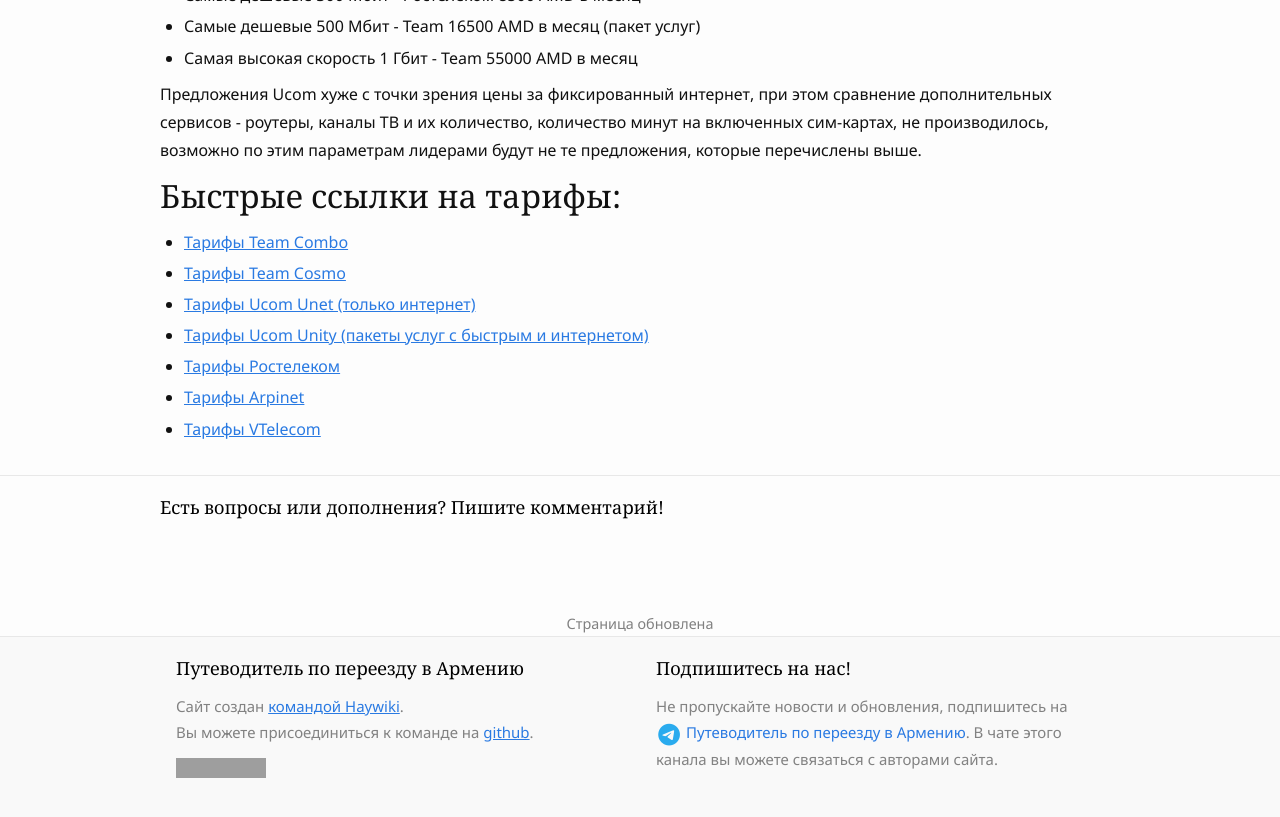
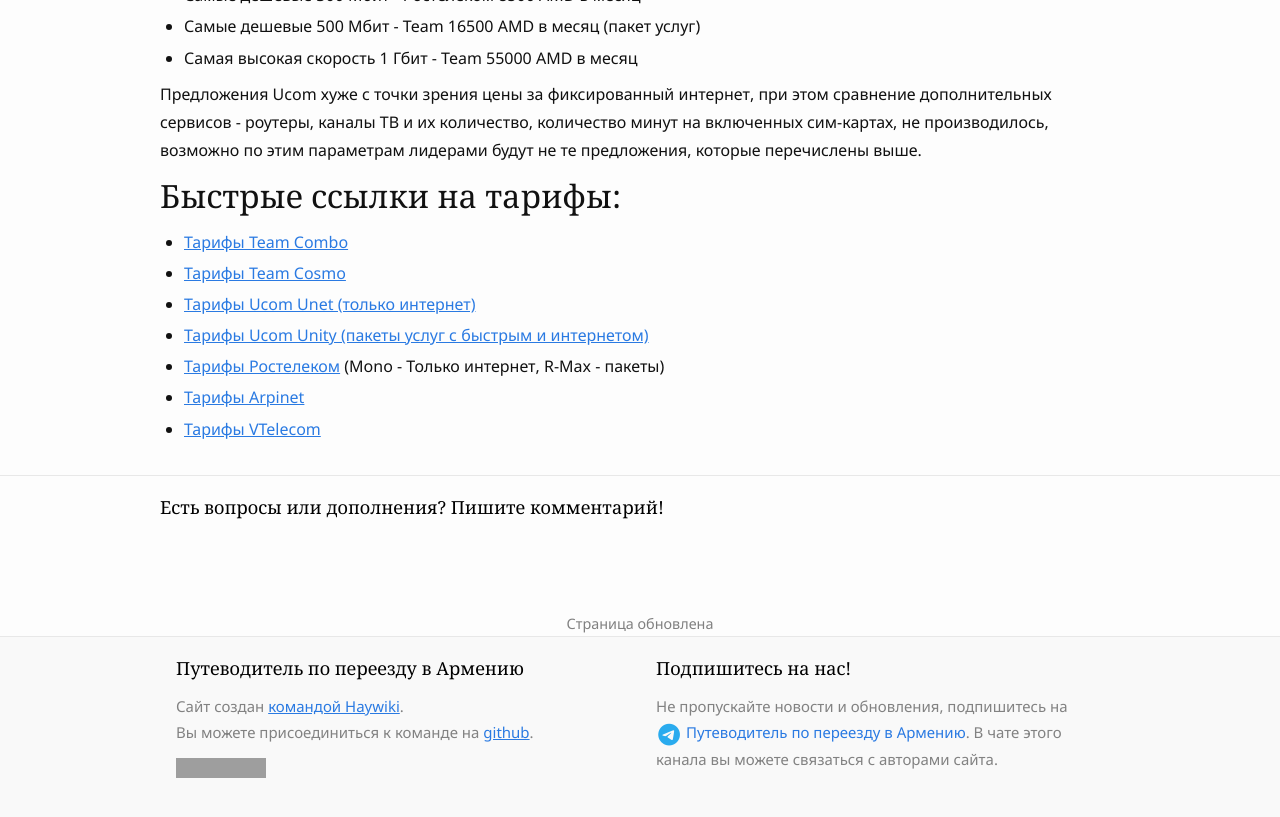
Before and after one commit to haywiki/haywiki.github.io, a Jekyll site: the page built from internet/internet-providers.md, in a window 1280 px wide and 900 px high, scrolled down 1666 px. Shown: the top 817 px of the window. Built offline with Jekyll 4.4.1, drawn with Linux system fonts in a browser that asks for light colours; nearby versions of some CDN libraries; a script that is not in the unit is left out; grey boxes are pictures that could not be loaded.

Commit message:
fix formatting

```diff
--- a/internet/internet-providers.md
+++ b/internet/internet-providers.md
@@ -39,6 +39,6 @@
 * [Тарифы Team Cosmo](https://www.telecomarmenia.am/ru/cosmo)
 * [Тарифы Ucom Unet (только интернет)](https://www.ucom.am/ru/personal/home-services/unetx/u-net/)
 * [Тарифы Ucom Unity (пакеты услуг с быстрым и интернетом)](https://unity.ucom.am/)
-* [Тарифы Ростелеком](https://rostelecom.am/ru/for-home - Mono - Только интернет, R-Max - пакеты)
+* [Тарифы Ростелеком](https://rostelecom.am/ru/for-home) (Mono - Только интернет, R-Max - пакеты)
 * [Тарифы Arpinet](https://arpinet.am/internet)
 * [Тарифы VTelecom](https://vtelecom.am/%D5%8F%D5%A1%D5%B6-%D5%80%D5%A1%D5%B4%D5%A1%D6%80/%D4%BB%D5%B6%D5%BF%D5%A5%D6%80%D5%B6%D5%A5%D5%BF)
```
